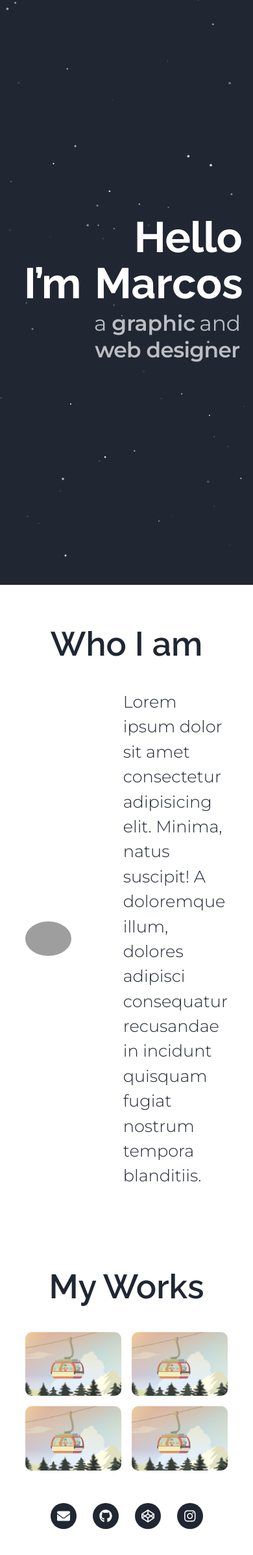
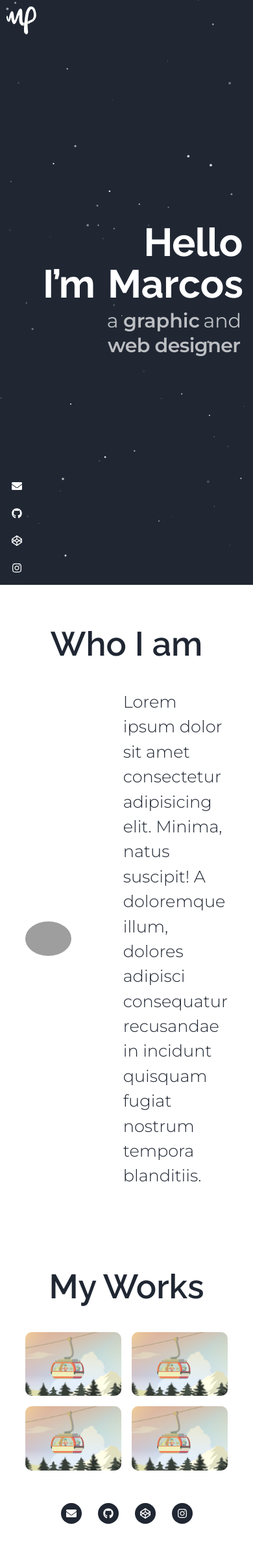
Before and after one commit to hellomp/hellomp.github.io, a Jekyll site: the page built from index.html, in a window 390 px wide. Shown: the whole page at 65% size. Built offline with Jekyll 4.4.1, drawn with Linux system fonts in a browser that asks for light colours; grey boxes are pictures that could not be loaded.

Commit message:
Show sidebar on small screen

```diff
--- a/assets/css/style.css
+++ b/assets/css/style.css
@@ -57,19 +57,20 @@ p {
 }
 
 header>.side-bar {
-    display: none;
+    flex-basis: 70px;
+    display: flex;
+    flex-direction: column;
+    align-items: flex-start;
+    justify-content: space-between;
+    padding: 10px;
+    height: 100%;
+    z-index: 1;
 }
 
-@media screen and (min-width: 768px) {
+@media screen and (min-width:768px) {
     header>.side-bar {
         flex-basis: 100px;
-        display: flex;
-        flex-direction: column;
-        align-items: flex-start;
-        justify-content: space-between;
         padding: 20px;
-        height: 100%;
-        z-index: 1;
     }
 }
 
@@ -95,14 +96,21 @@ footer>.social-icons {
 }
 
 .icon {
-    width: 2.5em;
-    height: 2.5em;
+    width: 2em;
+    height: 2em;
     border-radius: 50%;
     display: flex;
     align-items: center;
     justify-content: center;
     margin-top: 10px;
     background: var(--primary-color);
+}
+
+@media screen and (min-width: 768px) {
+    .icon {
+        width: 2.5em;
+        height: 2.5em;
+    }
 }
 
 footer>.social-icons>.icon {
@@ -115,8 +123,14 @@ footer>.social-icons>.icon:last-child {
 
 .icon>a {
     color: #fff;
-    font-size: 1.25rem;
+    font-size: 1rem;
     line-height: 0;
+}
+
+@media screen and (min-width: 768px) {
+    .icon>a {
+        font-size: 1.25rem;
+    }
 }
 
 .arrow {
```
